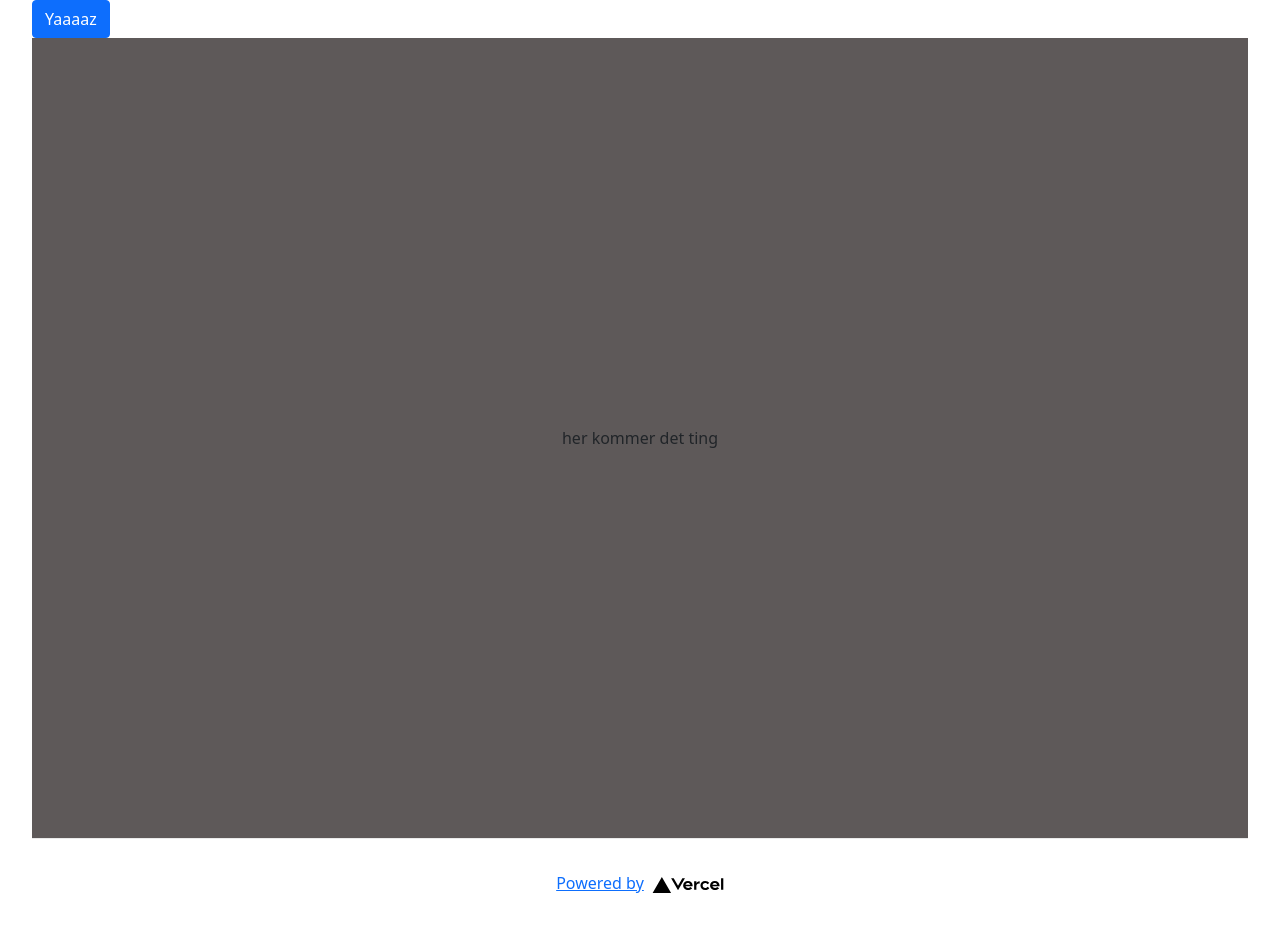
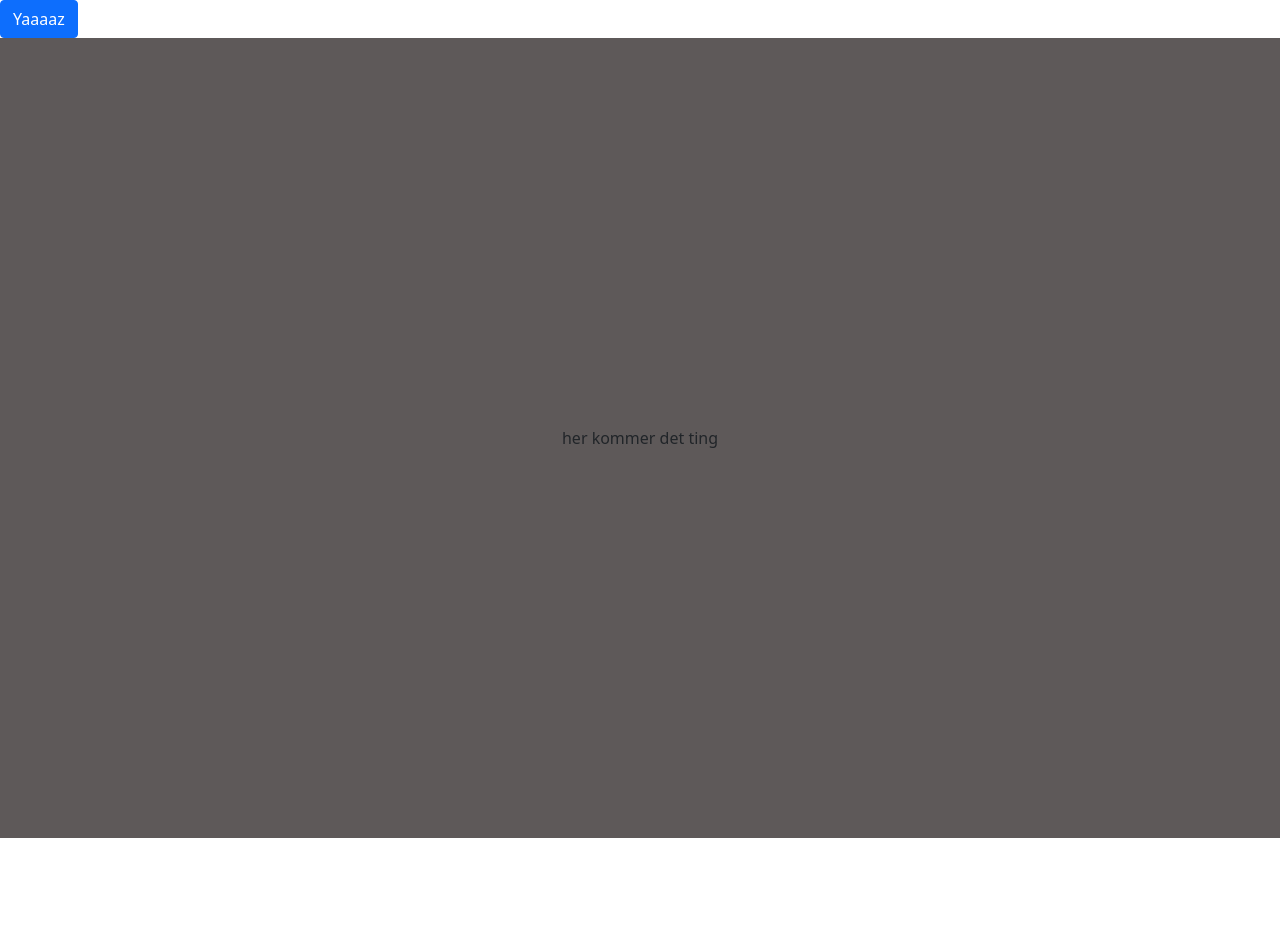
Before and after one commit to Iselinklementin/project_exam22, a Next.js app: page / in a window 1280 px wide. Shown: the top 952 px of the page. Built offline with nearby package versions, Linux system fonts and the light colour scheme.

Commit message:
Update index.js

```diff
--- a/pages/index.js
+++ b/pages/index.js
@@ -12,7 +12,7 @@
 
 export default function Home() {
   return (
-    <div className={styles.container}>
+    <>
       <PageHead
         title="Holidaze"
         content="Book hotels, apartments og Bed & breakfast in Bergen. We in Holidaze have the best places to stay, handpicked for you!"
@@ -22,20 +22,7 @@
         <Button>Yaaaaz</Button>
         <StyledComp className={styles.main}>her kommer det ting</StyledComp>
       </Layout>
-
-      <footer className={styles.footer}>
-        <a
-          href="https://vercel.com?utm_source=create-next-app&utm_medium=default-template&utm_campaign=create-next-app"
-          target="_blank"
-          rel="noopener noreferrer"
-        >
-          Powered by{" "}
-          <span className={styles.logo}>
-            <Image src="/vercel.svg" alt="Vercel Logo" width={72} height={16} />
-          </span>
-        </a>
-      </footer>
-    </div>
+    </>
   );
 }
 
```
